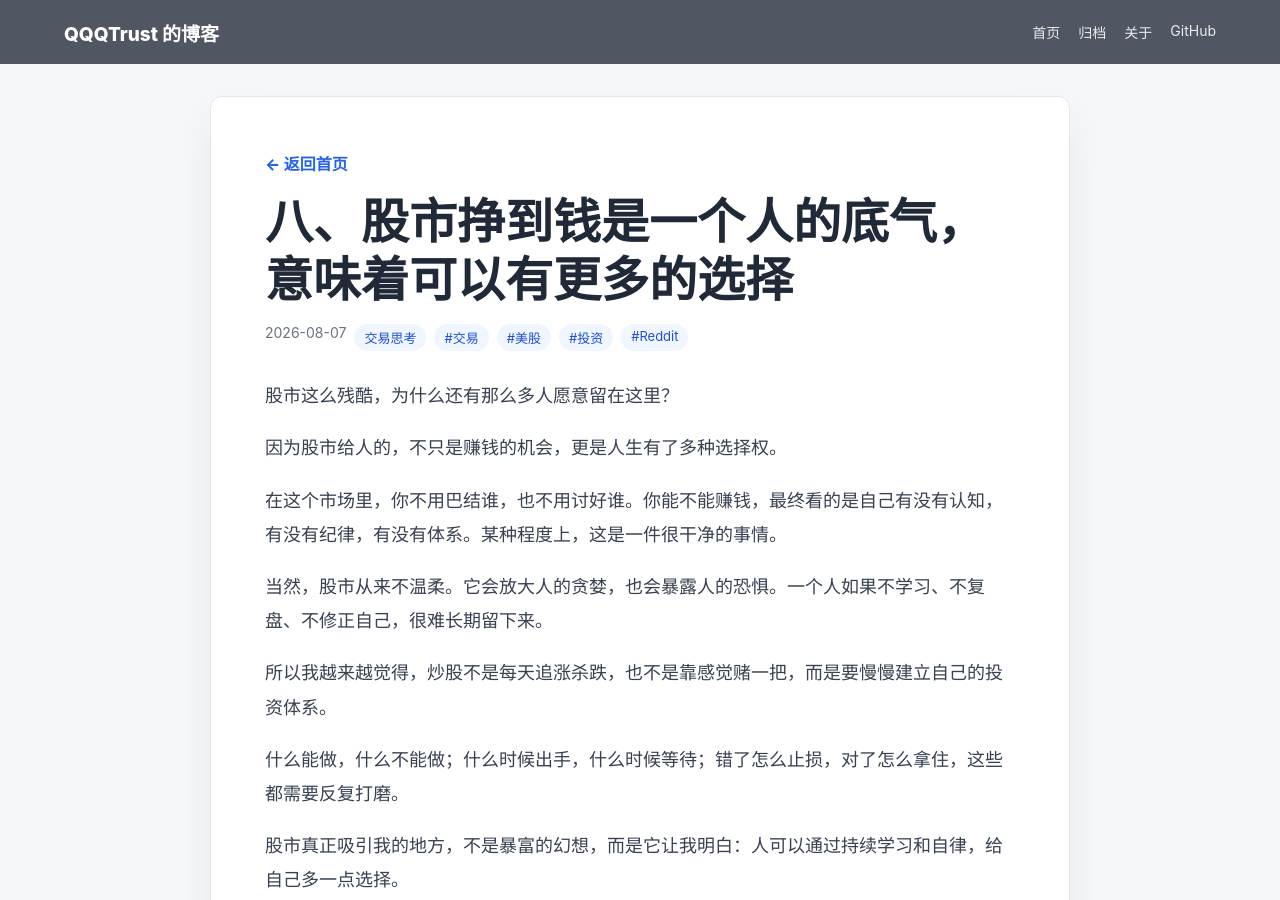
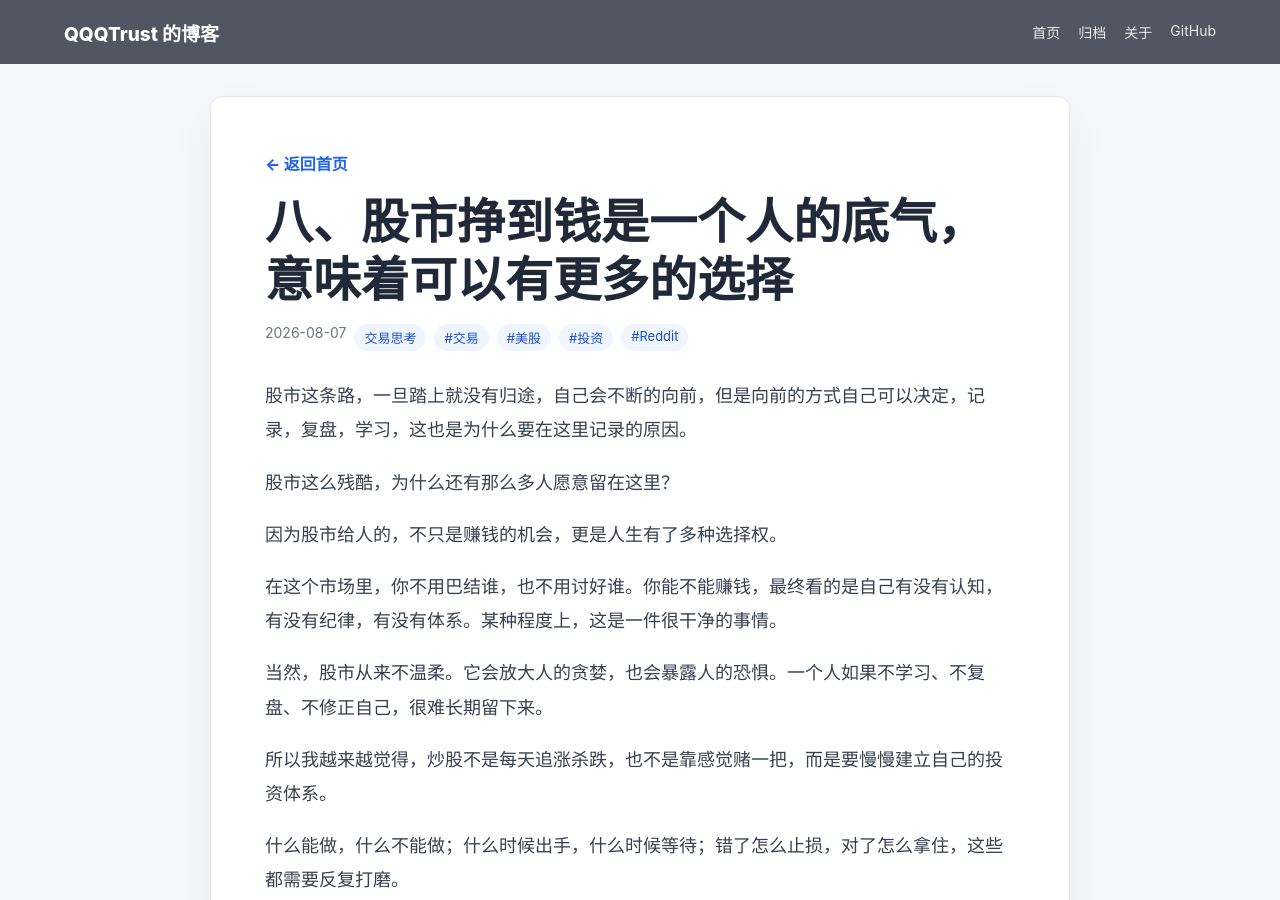
Before and after one commit to QQQTrust/QQQTrust.github.io, a Jekyll site: the page built from _posts/2026-08-07-reddit-1vhm8es.md, in a window 1280 px wide and 900 px high. Built offline with Jekyll 4.4.1, drawn with Linux system fonts in a browser that asks for light colours.

Commit message:
Update 2026-08-07-reddit-1vhm8es.md

```diff
--- a/_posts/2026-08-07-reddit-1vhm8es.md
+++ b/_posts/2026-08-07-reddit-1vhm8es.md
@@ -8,6 +8,7 @@ tags: [交易, 美股, 投资, Reddit]
 source: "https://www.reddit.com/user/QQQTrust/comments/1vhm8es/%E8%82%A1%E5%B8%82%E6%8C%A3%E5%88%B0%E9%92%B1%E6%98%AF%E4%B8%80%E4%B8%AA%E4%BA%BA%E7%9A%84%E5%BA%95%E6%B0%94%E6%84%8F%E5%91%B3%E7%9D%80%E5%8F%AF%E4%BB%A5%E6%9C%89%E6%9B%B4%E5%A4%9A%E7%9A%84%E9%80%89%E6%8B%A9/"
 reddit_id: "1vhm8es"
 ---
+股市这条路，一旦踏上就没有归途，自己会不断的向前，但是向前的方式自己可以决定，记录，复盘，学习，这也是为什么要在这里记录的原因。
 
 股市这么残酷，为什么还有那么多人愿意留在这里？
 
```
